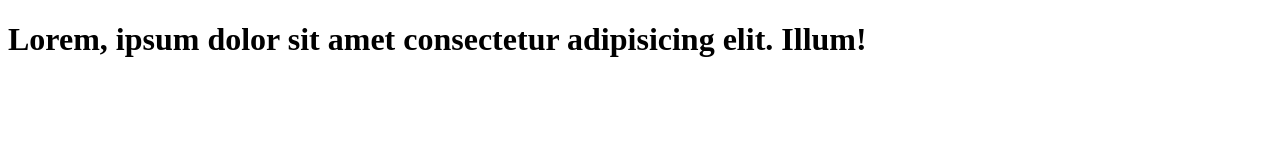
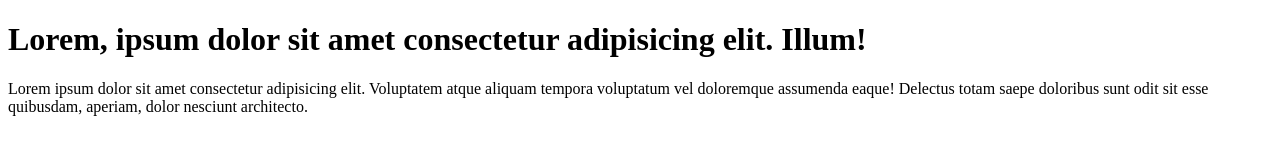
Before and after one commit to t3chieto/learn-git, a plain HTML site: page index.html in a window 1280 px wide. Drawn offline with Linux system fonts and the light colour scheme.

Commit message:
add paragraph to index

```diff
--- a/index.html
+++ b/index.html
@@ -7,5 +7,6 @@
 </head>
 <body>
     <h1>Lorem, ipsum dolor sit amet consectetur adipisicing elit. Illum!</h1>
+    <p>Lorem ipsum dolor sit amet consectetur adipisicing elit. Voluptatem atque aliquam tempora voluptatum vel doloremque assumenda eaque! Delectus totam saepe doloribus sunt odit sit esse quibusdam, aperiam, dolor nesciunt architecto.</p>
 </body>
 </html>
```
